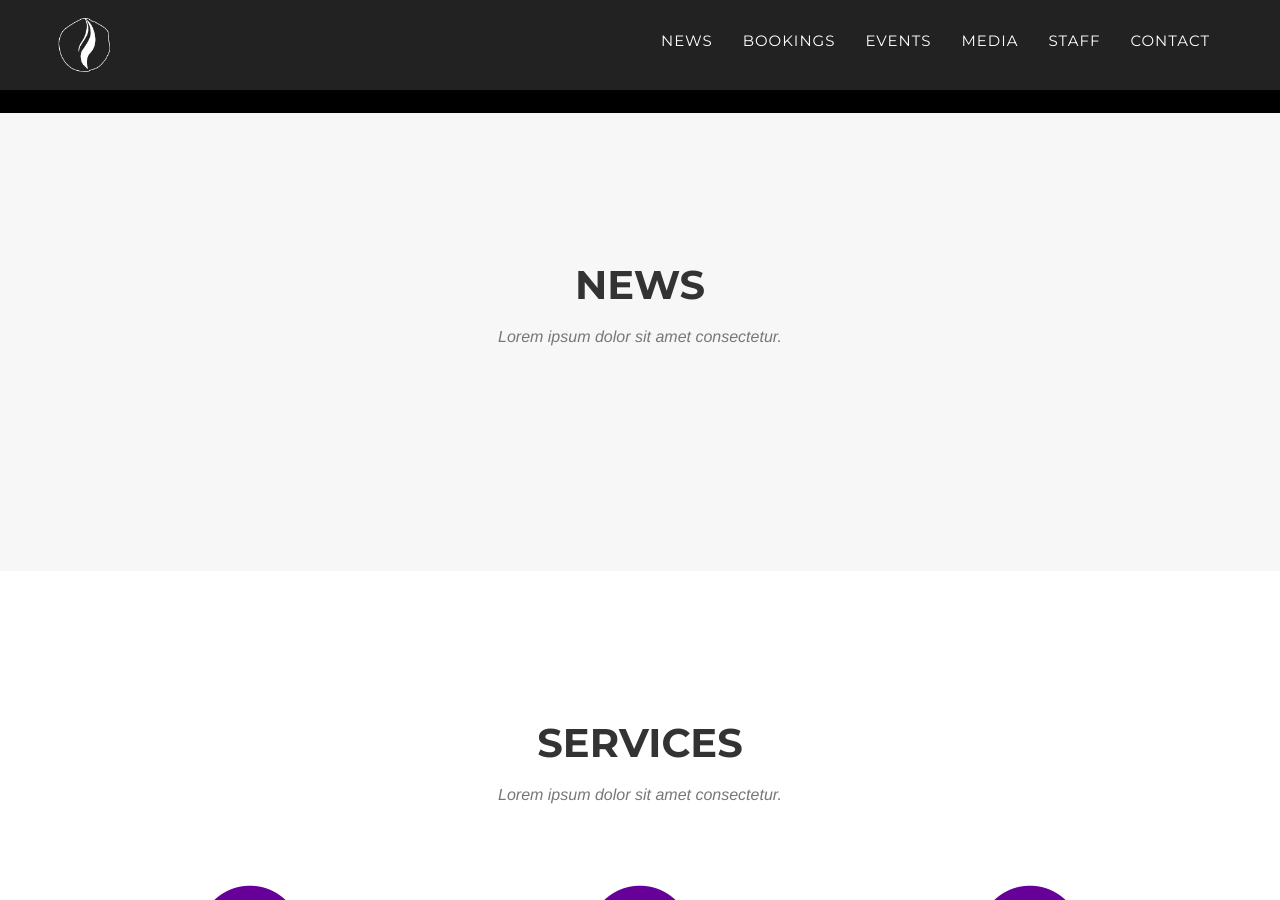
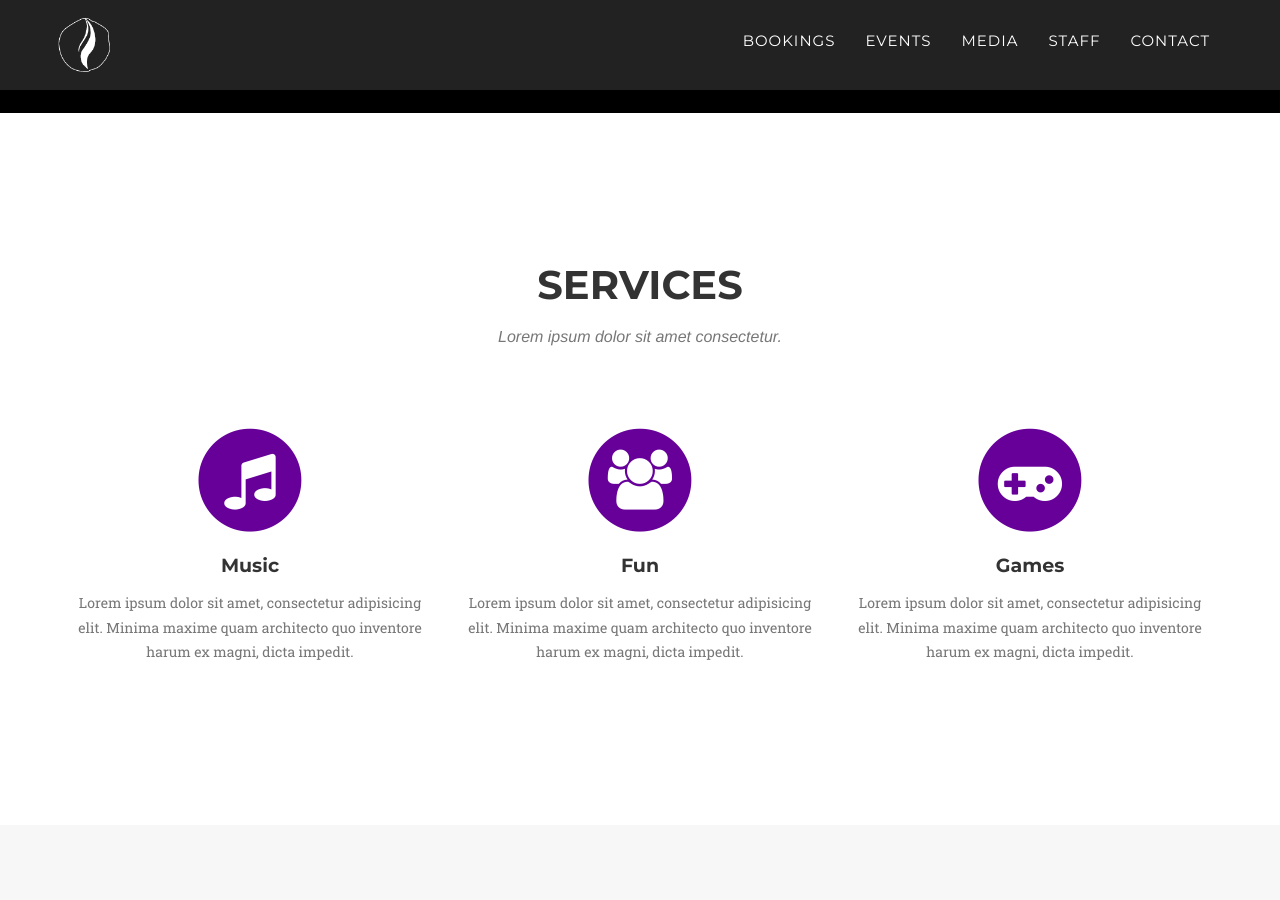
Before and after one commit to ryanfan/cats-eye-revamped, a Jekyll site: the page built from index.html, in a window 1280 px wide and 900 px high, scrolled down 787 px. Built offline with Jekyll 4.4.1, drawn with Linux system fonts in a browser that asks for light colours; some web fonts are replaced.

Commit message:
Removed News Section

```diff
--- a/_includes/header.html
+++ b/_includes/header.html
@@ -18,9 +18,6 @@
                 <ul class="nav navbar-nav navbar-right">
                     <li class="hidden">
                         <a href="#page-top"></a>
-                    </li>
-                    <li>
-                        <a class="page-scroll" href="#news">News</a>
                     </li>
                     <li>
                         <a class="page-scroll" href="#services">Bookings</a>
--- a/_includes/news.html
+++ /dev/null
@@ -1,11 +0,0 @@
-<!-- News Section -->
-    <section id="news" class="bg-light-gray">
-         <div class="container">
-            <div class="row">
-                <div class="col-lg-12 text-center">
-                    <h2 class="section-heading">News</h2>
-                    <h3 class="section-subheading text-muted">Lorem ipsum dolor sit amet consectetur.</h3>
-                </div>
-            </div>
-        </div>
-    </section>
--- a/_layouts/default.html
+++ b/_layouts/default.html
@@ -7,7 +7,6 @@
     <body id="page-top" class="index">
 
     {% include header.html %}
-    {% include news.html %}
     {% include services.html %}
     {% include portfolio_grid.html %}
     {% include about.html %}
```
